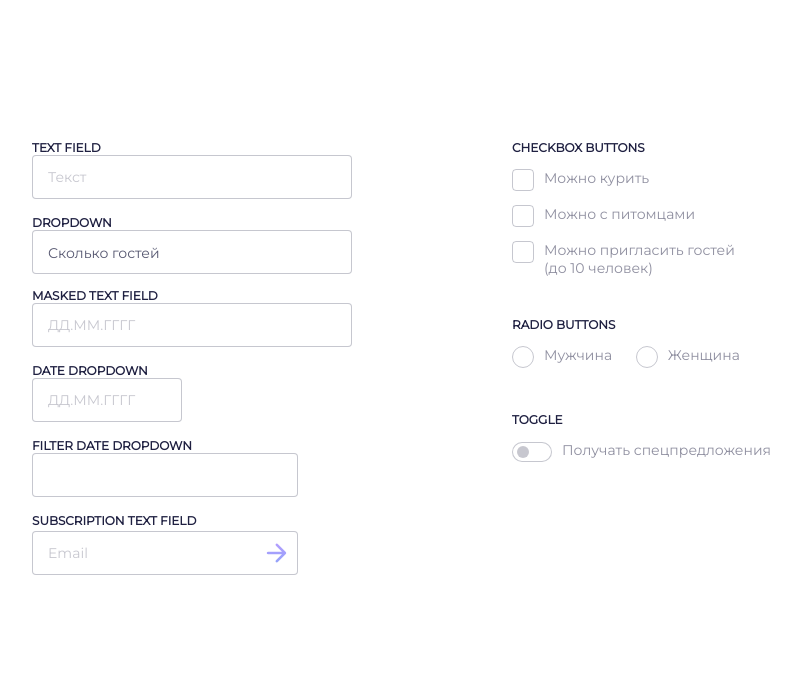
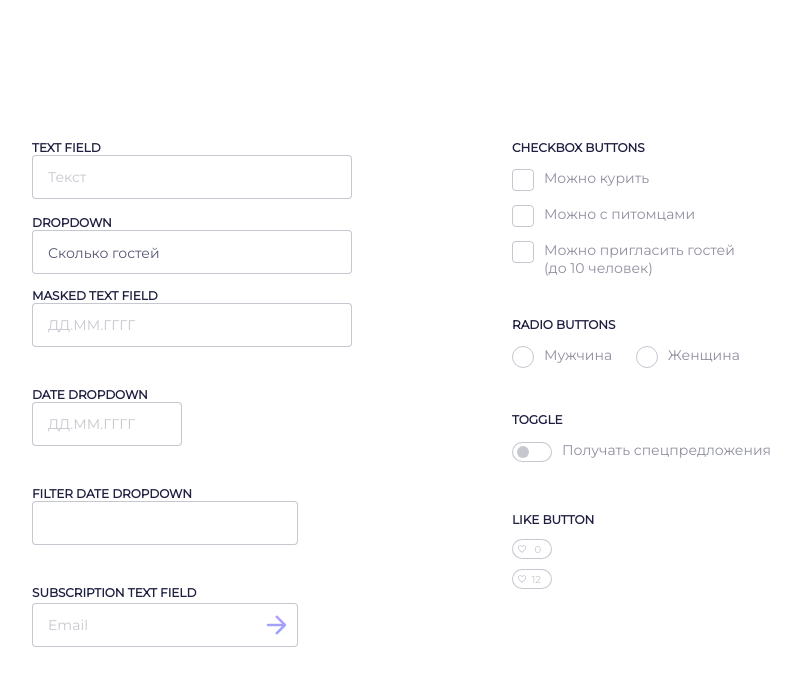
Before and after one commit to GooseRuby/fsd_team-learning, a plain HTML site: page UI-Kit/ui-kit2.html in a window 1280 px wide. Shown: the whole page, without its empty margins (108-909 px from the left). Drawn offline with nearby package versions, Linux system fonts and the light colour scheme.

Commit message:
Added like buttons

```diff
--- a/UI-Kit/css/style.css
+++ b/UI-Kit/css/style.css
@@ -522,3 +522,37 @@ input:checked + .slider:before {
 .slider.round:before {
   border-radius: 50%;
 }
+
+/* КНОПКА ЛАЙКА */
+.like-button {
+  user-select: none;
+  cursor: pointer;
+  position: relative;
+  width: 40px;
+  height: 20px;
+  background-image: url("../res/vectors/favorite_border.svg");
+  background-repeat: no-repeat;
+  background-position: 15% 50%;
+  border: 1px solid rgba(31, 32, 65, 0.25);
+  box-sizing: border-box;
+  border-radius: 10px;
+  margin-right: 10px;
+  margin-bottom: 10px;
+}
+
+.like-counter {
+  position: absolute;
+  right: 10px;
+  top: 3px;
+  font-family: Montserrat;
+  font-style: normal;
+  font-weight: normal;
+  font-size: 10px;
+  text-align: center;
+  color: rgba(31, 32, 65, 0.25);
+}
+
+.liked-like-button {
+  background-image: url("../res/vectors/favorite.svg");
+  border: 1px solid #BC9CFF;
+}
--- a/UI-Kit/scripts/script.js
+++ b/UI-Kit/scripts/script.js
@@ -94,3 +94,23 @@ function clearFunction(numadult, numchild, numbaby, buttonid, subsub0, subsub1,
   document.getElementById(addadd1).style.visibility = 'visible';
   document.getElementById(addadd2).style.visibility = 'visible';
 }
+
+/*кнопка лайка*/
+function like(likebt, likeid) {
+  let counter = document.getElementById(likeid).innerHTML;
+  let button = document.getElementById(likebt);
+
+
+  if (!button.classList.contains('liked-like-button')) {
+    button.classList.add("liked-like-button");
+    counter++;
+    console.log(likeid+' +1');
+  } else {
+    button.classList.remove("liked-like-button");
+    counter--;
+    console.log(likeid+' -1');
+  }
+
+  document.getElementById(likeid).innerHTML = counter;
+
+}
--- a/UI-Kit/ui-kit2.html
+++ b/UI-Kit/ui-kit2.html
@@ -55,21 +55,21 @@
         </div>
 
         <form method="post">
-          <p><label>Masked text field</label><br>
+          <p ><label>Masked text field</label><br>
           <input type="text" class="date" name="textdate" placeholder=""></input></p>
         </form>
 
-        <form method="post">
+        <form method="post" style="margin-top: 40px">
           <p><label>Date dropdown</label><br>
           <input type='text' class="datepicker-here small-date" placeholder="ДД.ММ.ГГГГ" readonly></input></p>
         </form>
 
-        <form method="post">
+        <form method="post" style="margin-top: 40px">
           <p><label>Filter date dropdown</label><br>
           <input type='text' data-range="true" data-multiple-dates-separator=" - " class="datepicker-here filterdatepicker" data-date-format="d M" placeholder="" readonly></input></p>
         </form>
 
-        <form method="post">
+        <form method="post" style="margin-top: 40px">
           <p><label>subscription text field</label><br>
           <input type='text' class="email-sub" placeholder="Email"></input>
           <a href="#"><i class="email-sub-btn material-icons-round">arrow_forward</i></a></p>
@@ -103,7 +103,9 @@
           </label><span class="switch-lb">Получать спецпредложения</span></p>
         </form>
 
-
+        <h3 style="margin-top: 40px">like button</h3>
+        <div id="likebt0" class="like-button" onclick="like('likebt0', 'like0')"><span id="like0" class="like-counter">0</span></div>
+        <div id="likebt1" class="like-button" onclick="like('likebt1', 'like1')"><span id="like1" class="like-counter">12</span></div>
 
       </div>
 
```
Also changed, not shown: UI-Kit/res/vectors/favorite.svg (added), UI-Kit/res/vectors/favorite_border.svg (added).
